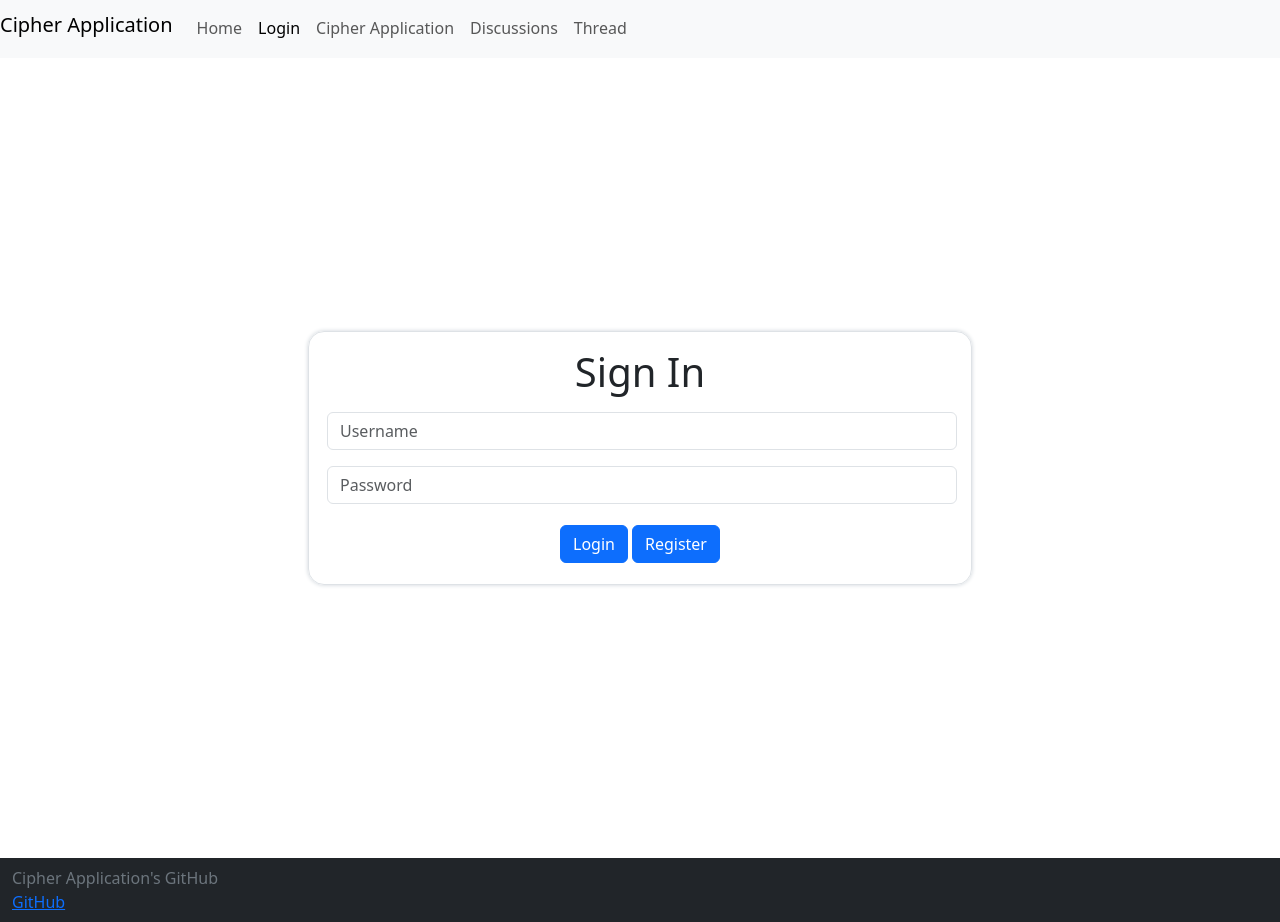
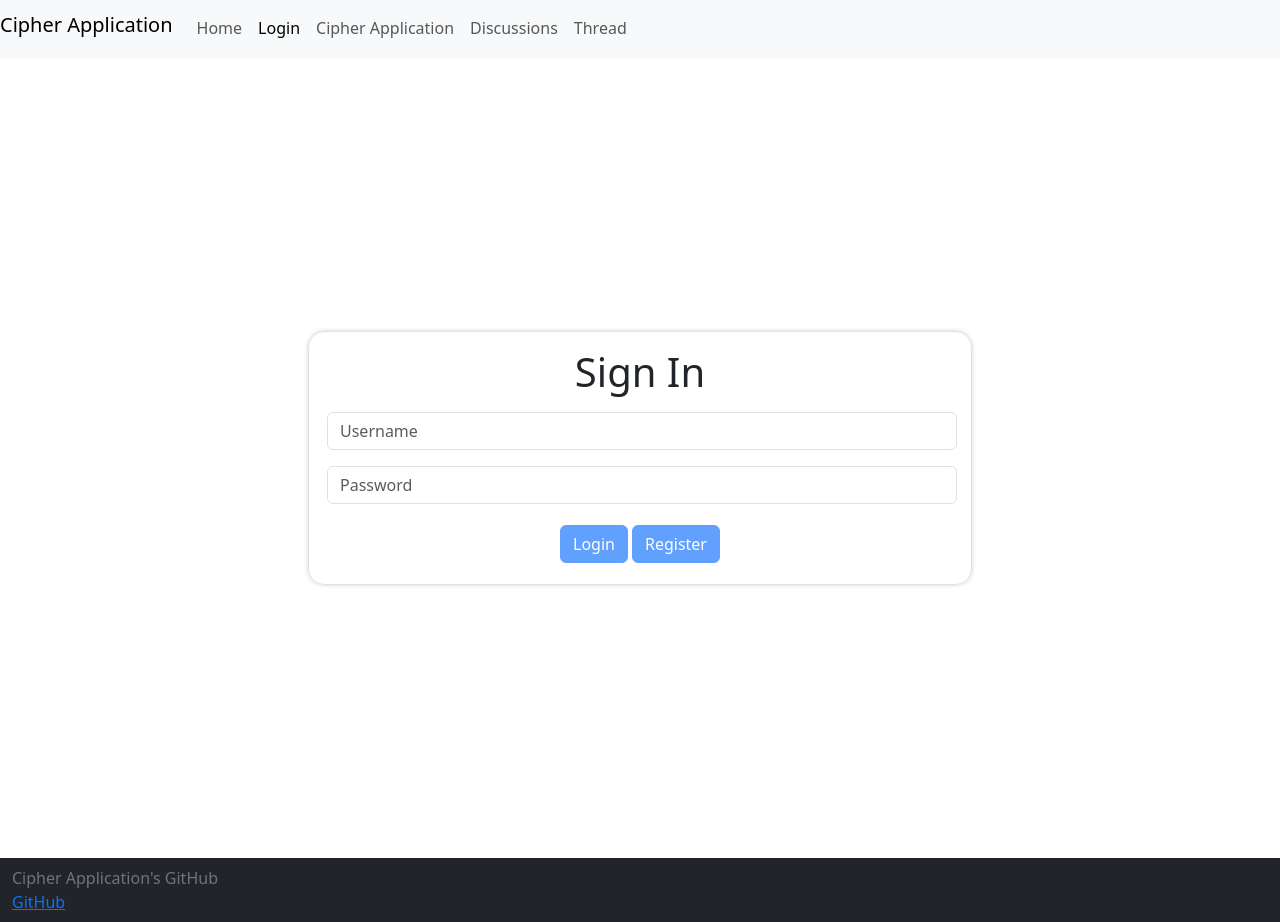
Before and after one commit to Maillman/startup, a React (Vite) app in the folder public/: page /login in a window 1280 px wide. Built offline with nearby package versions, Linux system fonts and the light colour scheme.

Commit message:
Added Login Functionality (React), and Set Default Values for Cipher Application.

```diff
--- a/public/src/app.jsx
+++ b/public/src/app.jsx
@@ -7,9 +7,14 @@ import { Application } from './application/application';
 import { Login } from './login/login';
 import { Discussion } from './discussion/discussion';
 import { Thread } from './thread/thread';
+import { AuthState } from './login/authState';
 
 export default function App() {
     const [initiateThread, setInitiateThread] = useState(false);
+    const [logout, setLogout] = useState(false);
+    const [userName, setUserName] = useState(localStorage.getItem('userName') || '');
+    const currentAuthState = userName ? AuthState.Authenticated : AuthState.Unauthenticated;
+    const [authState, setAuthState] = useState(currentAuthState);
 
     return (
         <BrowserRouter>
@@ -18,7 +23,8 @@ export default function App() {
                 <ul className="navbar-nav">
                     <h1 className="navbar-brand">Cipher Application</h1>
                     <li className="nav-item"><NavLink className="nav-link" to='/'>Home</NavLink></li>
-                    <li className="nav-item"><NavLink className="nav-link" to='/login'>Login</NavLink></li>
+                    {authState === AuthState.Authenticated ? <li className="nav-item"><NavLink className="nav-link" to='/login' onClick={() => setLogout(true)}>Logout</NavLink></li> : null}
+                    {authState === AuthState.Unauthenticated ? <li className="nav-item"><NavLink className="nav-link" to='/login'>Login</NavLink></li> : null}
                     <li className="nav-item"><NavLink className="nav-link" to='/application'>Cipher Application</NavLink></li>
                     <li className="nav-item"><NavLink className="nav-link" to='/discussion'>Discussions</NavLink></li>
                     <li className="nav-item"><NavLink className="nav-link" to='/thread'>Thread</NavLink></li>
@@ -29,7 +35,17 @@ export default function App() {
         {(initiateThread) ? <Navigate to='/thread'/> : null}
         <Routes>
             <Route path="/" element={<Home />} />
-            <Route path="/login" element={<Login />} />
+            <Route path="/login" element=
+                {<Login
+                    userName={userName}
+                    authState={authState}
+                    onAuthChange={(userName, authState) => {
+                        setUserName(userName);
+                        setAuthState(authState);
+                        setLogout(false);
+                    }}
+                    logout={logout}
+                />} />
             <Route path="/application" element={<Application />} />
             <Route path="/discussion" element={<Discussion setInitateThread={() => setInitiateThread(true)}/>} />
             <Route path="/thread" element={<Thread setInitateThread={() => setInitiateThread(false)}/>} />
--- a/public/src/application/application.jsx
+++ b/public/src/application/application.jsx
@@ -11,7 +11,7 @@ export function Application() {
     const [cipherText, updateCipherText] = React.useState('Encrypted/Decrypted Cipher Text');
     const [plainText, updatePlainText] = React.useState('');
     const [key, setKey] = React.useState('key');
-    const [cipher, setCipher] = React.useState(() => (c, index, key) => vigenèreCipher(c, index, key));
+    const [cipher, setCipher] = React.useState(() => (c, index, key) => atbashCipher(c));
     useEffect(() => {
         changeCipherText({ target: { value: plainText } });
     }, [key]);
@@ -20,7 +20,7 @@ export function Application() {
         updatePlainText(e.target.value);
         const convertText = applyCipher(e.target.value, cipher, key);
         console.log(convertText);
-        updateCipherText(convertText);
+        updateCipherText(convertText ? convertText : 'Encrypted/Decrypted Cipher Text');
     }
 
     function handleCipherChange(e) {
--- /dev/null
+++ b/public/src/login/authState.js
@@ -0,0 +1,9 @@
+export class AuthState {
+    static Unknown = new AuthState('Unknown');
+    static Authenticated = new AuthState('Authenticated');
+    static Unauthenticated = new AuthState('Unauthenticated');
+
+    constructor(name) {
+        this.name = name;
+    }
+}
--- /dev/null
+++ b/public/src/login/authenticated.jsx
@@ -0,0 +1,7 @@
+import React from 'react';
+
+export function Authenticated({userName}) {
+    return (
+        <h1>Welcome {userName} to the Cipher Application!</h1>
+    );
+}
--- a/public/src/login/login.jsx
+++ b/public/src/login/login.jsx
@@ -1,20 +1,24 @@
-import React from "react";
+import React, { useEffect } from "react";
 import './login.css';
+import { Unauthenticated } from './unauthenticated';
+import { Authenticated } from './authenticated';
+import { AuthState } from './authState';
 
-export function Login() {
+export function Login({ userName, authState, onAuthChange, logout }) {
+    useEffect(() => {
+        if (logout) {
+            localStorage.removeItem('userName');
+            onAuthChange(userName, AuthState.Unauthenticated);
+        }
+    });
     return (
         <main>
-            <form id="login-form" className="a-flex">      { /*Replace <form> with <form action="login.php" method="post"> in time*/ }
-                <h1>Sign In</h1>
-                <p>
-                    <input type="text" id="username" name="username" placeholder="Username" className="form-control" size="60" required/>
-                </p>
-                <p>
-                    <input type="password" id="password" name="password" placeholder="Password" className="form-control" required/>
-                </p>
-                <input type="submit" value="Login" className="btn btn-primary"/>
-                <input type="submit" value="Register" className="btn btn-primary"/>
-            </form>
+            {authState === AuthState.Authenticated && (
+                <Authenticated userName={userName} />
+            )}
+            {authState === AuthState.Unauthenticated && (
+                <Unauthenticated userName={userName} onLogin={(loginUserName) => onAuthChange(loginUserName, AuthState.Authenticated)}/>
+            )}
         </main>
     );
 }
--- /dev/null
+++ b/public/src/login/unauthenticated.jsx
@@ -0,0 +1,31 @@
+import React from 'react';
+import { useState } from 'react';
+
+export function Unauthenticated(props) {
+    const [userName, setUserName] = useState(props.username);
+    const [password, setPassword] = useState('');
+
+    async function loginUser() {
+        localStorage.setItem('userName', userName);
+        props.onLogin(userName);
+    }
+
+    async function registerUser() {
+        localStorage.setItem('userName', userName);
+        props.onLogin(userName);
+    }
+
+    return (
+        <span id="login-form" className="a-flex">      { /*Replace <form> with <form action="login.php" method="post"> in time*/ }
+            <h1>Sign In</h1>
+            <p>
+                <input type="text" id="username" name="username" placeholder="Username" className="form-control" size="60" onChange={(e) => setUserName(e.target.value)} required/>
+            </p>
+            <p>
+                <input type="password" id="password" name="password" placeholder="Password" className="form-control" onChange={(e) => setPassword(e.target.value)} required/>
+            </p>
+            <input type="submit" value="Login" className="btn btn-primary" onClick={() => loginUser()} disabled={!userName||!password} />
+            <input type="submit" value="Register" className="btn btn-primary" onClick={() => registerUser()} disabled={!userName||!password} />
+        </span>
+    );
+}
```
